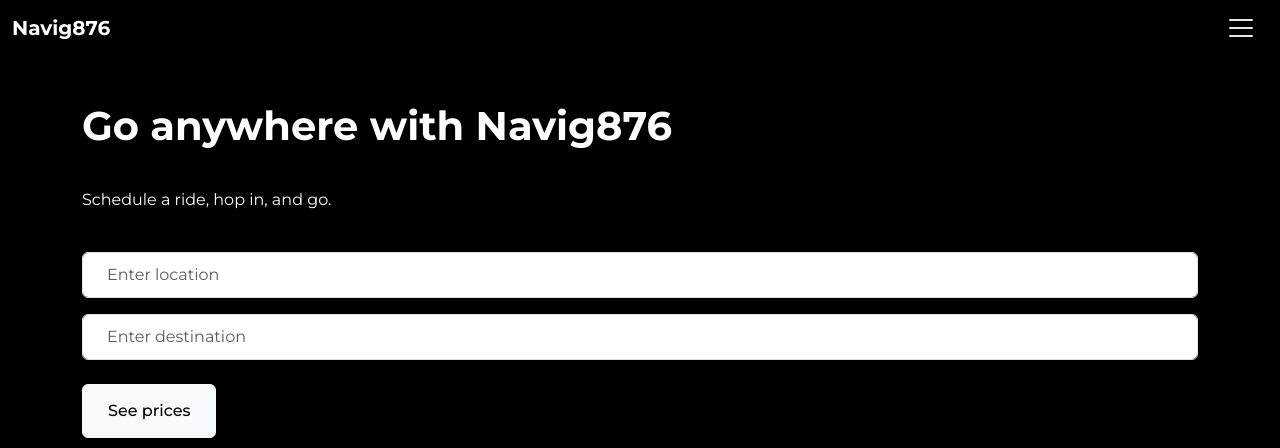
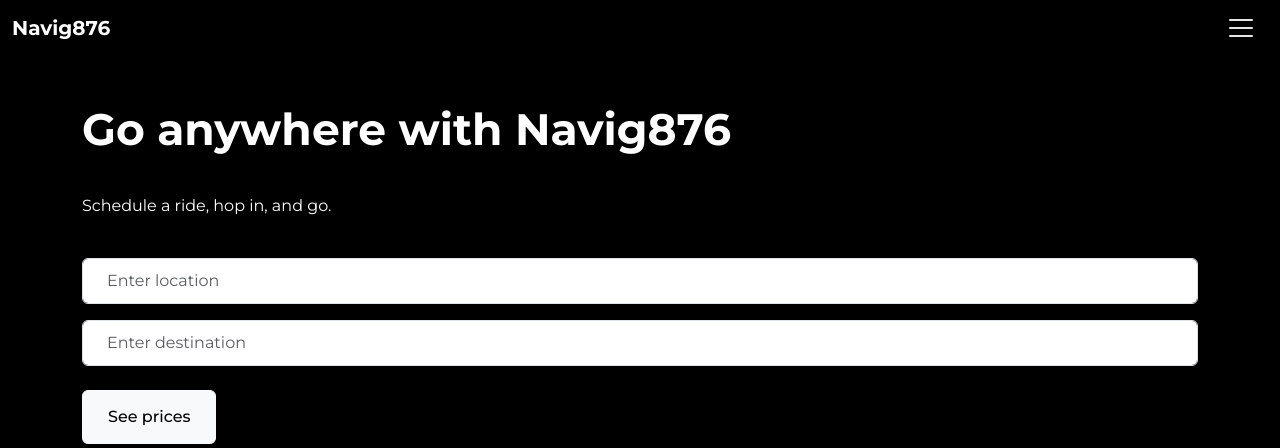
Before and after one commit to taimurnaziri/navig876, a plain HTML site: page index.html in a window 1280 px wide. Shown: the top 448 px of the page. Drawn offline with nearby package versions, Linux system fonts and the light colour scheme.

Commit message:
Increase hero title size

```diff
--- a/assets/css/styles.css
+++ b/assets/css/styles.css
@@ -55,6 +55,7 @@ header {
 h1.hero-title {
     font-weight: 700;
     line-height: 1.5;
+    font-size: 2.75em;
 }
 
 p.hero-subtitle {
```
